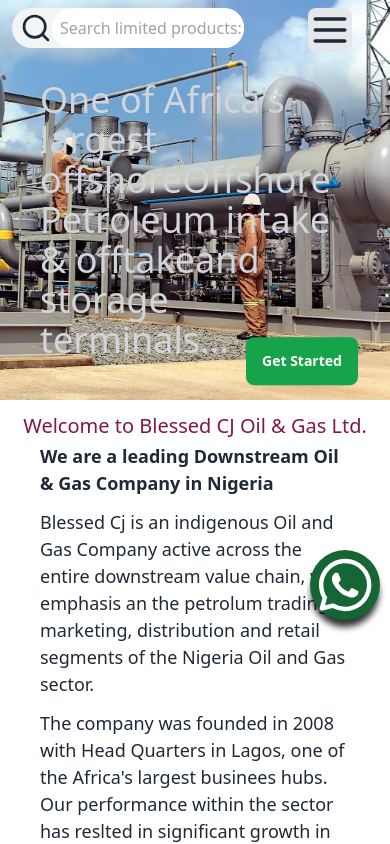
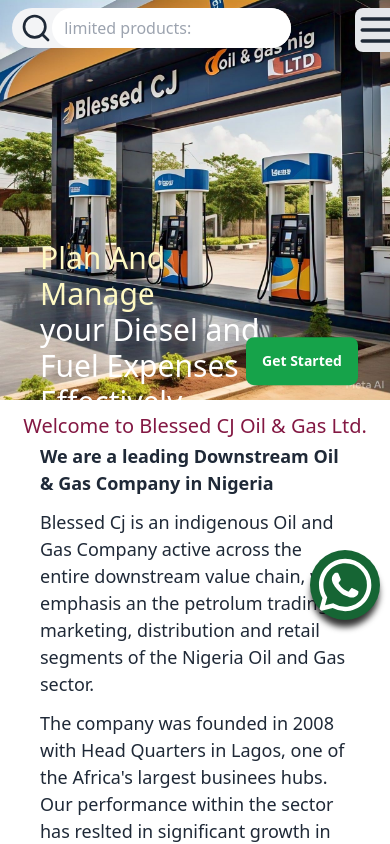
Before and after one commit to Emmanuel9037894958/blessedcj, a React (Vite) app: page / in a window 390 px wide. Shown: the top 844 px of the page. Built offline with nearby package versions, Linux system fonts and the light colour scheme.

Commit message:
some error corrected

```diff
--- a/src/Components/NavBar.tsx
+++ b/src/Components/NavBar.tsx
@@ -16,7 +16,7 @@
 
   return (
     <section className="relative overflow-hidden">
-      <header className={`fixed z-50 flex justify-between pr-16 pt-2 gap-16 w-full extrasix:hidden ${menu && "bg-white"}`}>
+      <header className={`fixed z-50 flex justify-between pr-16 pt-2 gap-16 extrasix:hidden ${menu && "bg-white"}`}>
         <SearchNav  />
         <div className="">
           <div onClick={menuDropDown} className="">
--- a/src/Components/PetroleumImport.tsx
+++ b/src/Components/PetroleumImport.tsx
@@ -1,14 +1,18 @@
 // import React from 'react'
 import importationImage from '../assets/images (22).jpeg'
 import secondImage from '../assets/myImages/images (16).jpeg'
+import logWriteUp from '../assets/IMG-20250209-WA0050-removebg-preview.png'
 import Footer from './Footer';
 
 function PetroleumImport() {
   return (
     <div>
        <div>
+       <div className='fixed w-40'>
+        <img src={logWriteUp} alt=""  className=''/>
+       </div>
         <h1 className='absolute pl-8 pt-40 text-2xl text-white font-bold xl:text-5xl xl:pl-32'>Petroleum Importation</h1>
-        <img src={importationImage} alt=""  className='mx-auto object-cover h-72 w-full'/>
+        <img src={importationImage} alt=""  className='mx-auto object-cover h-80 w-full'/>
        </div>
        <div className='pl-5 '>
         <h1 className='text-lg font-bold pt-4'>Petroleum Importation :</h1>
--- a/src/Components/SearchNav.tsx
+++ b/src/Components/SearchNav.tsx
@@ -6,7 +6,7 @@
     <div>
         <form className='flex rounded-full bg-gray-100 ml-3'>
            <a href=""> <SearchIcon   className='size-8 ml-2 mt-1'/></a>
-            <input type="text"  placeholder='Search limited products:' className='pl-2 w-48 h-10 rounded-full'/>
+            <input type="text"  placeholder=' limited products:' className='pl-2 w-38 h-10 rounded-full'/>
         </form>
     </div>
   )
--- a/src/EmblaCarousel.tsx
+++ b/src/EmblaCarousel.tsx
@@ -5,7 +5,7 @@
 import myFirstImage from "./assets/Tank-Farm.jpg";
 import mySecondImage from "./assets/images (3).jpeg";
 import myThirdImage from "./assets/fine.jpeg";
-import myFourthImage from "./assets/images (10).jpeg";
+import myFourthImage from "./assets/IMG-20250209-WA0060.jpg";
 import myTankImage from "./assets/myImages/images (14).jpeg";
 import Button from "./Components/Button";
 
@@ -27,12 +27,13 @@
             />
           </div>
           <div className="embla__slide w-full relative">
-            <h1 className="absolute text-4xl pr-[110px] ml-10 mt-20 text-gray-300 md:pt-[300px] md:text-5xl space-x-2xl:text-6xl">
-              <span className="  font-normal xl:text-5xl xl:font-bold">
-                One of Africa's largest offshore
+
+            <h1 className="absolute text-3xl font-medium pr-[120px] ml-10 pt-60 text-gray-300 md:pt-[400px]">
+              <span className="text-yellow-100 md:text-5xl xl:text-5xl xl:font-bold">
+                Plan And Manage
               </span>
-              Offshore Petroleum intake & offtake
-              <span className="font-medium">and storage terminals...</span>
+             <p className="text-white xl:text-4xl"> your Diesel and Fuel Expenses
+             Effectively</p>
             </h1>
             <img
               src={myFourthImage}
@@ -42,12 +43,12 @@
           </div>
 
            <div className="embla__slide w-full relative">
-            <h1 className="absolute text-3xl font-medium pr-[120px] ml-10 pt-32 text-gray-300 md:pt-[400px]">
-              <span className="text-yellow-100 md:text-5xl xl:text-5xl xl:font-bold">
-                Plan And Manage
+           <h1 className="absolute text-4xl pr-[110px] ml-10 mt-20 text-gray-300 md:pt-[300px] md:text-5xl space-x-2xl:text-6xl">
+              <span className="  font-normal xl:text-5xl xl:font-bold">
+                One of Africa's largest offshore
               </span>
-             <p className="text-white xl:text-4xl"> your Diesel and Fuel Expenses
-             Effectively</p>
+              Offshore Petroleum intake & offtake
+              <span className="font-medium">and storage terminals...</span>
             </h1>
             <img
               src={myFirstImage}
--- a/src/pages/Sustainability.tsx
+++ b/src/pages/Sustainability.tsx
@@ -8,6 +8,7 @@
 import Footer from "../Components/Footer";
 import Aos from 'aos';
 import 'aos/dist/aos.css';
+import logWriteUp from '../assets/IMG-20250209-WA0050-removebg-preview.png'
 
 function Sustainability() {
   useEffect(() =>{
@@ -18,6 +19,7 @@
   return (
     <section>
       <div>
+        <img src={logWriteUp} alt=""  className="fixed z-50 w-32 bg-gray-50 rounded-full object-cover ml-2 mt-2"/>
         <h1 className="text-4xl absolute font-bold pt-44 pl-20 text-white xl:text-5xl extranine:text-3xl xl:pl-32">
           Sustainability
         </h1>
```
